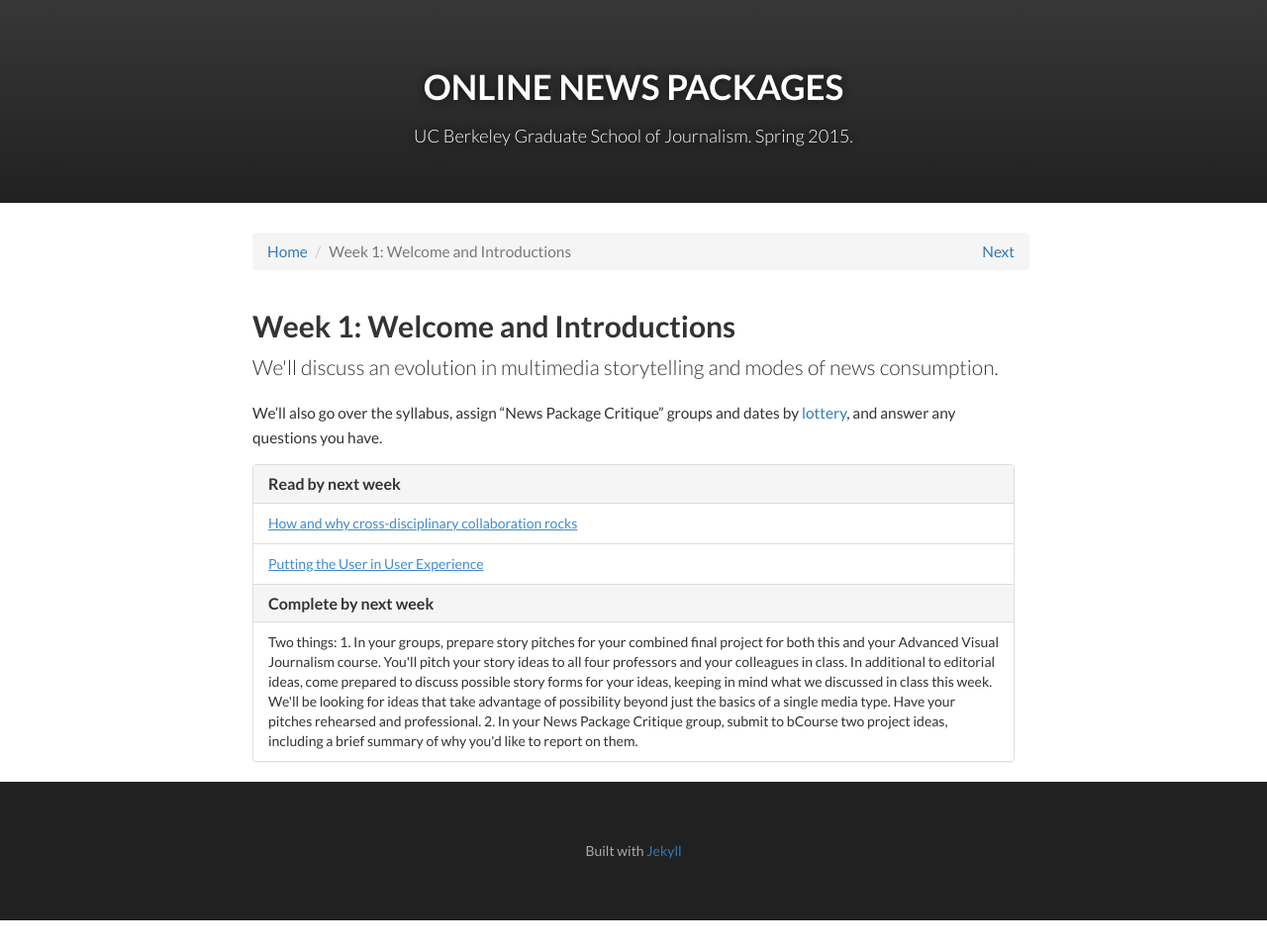
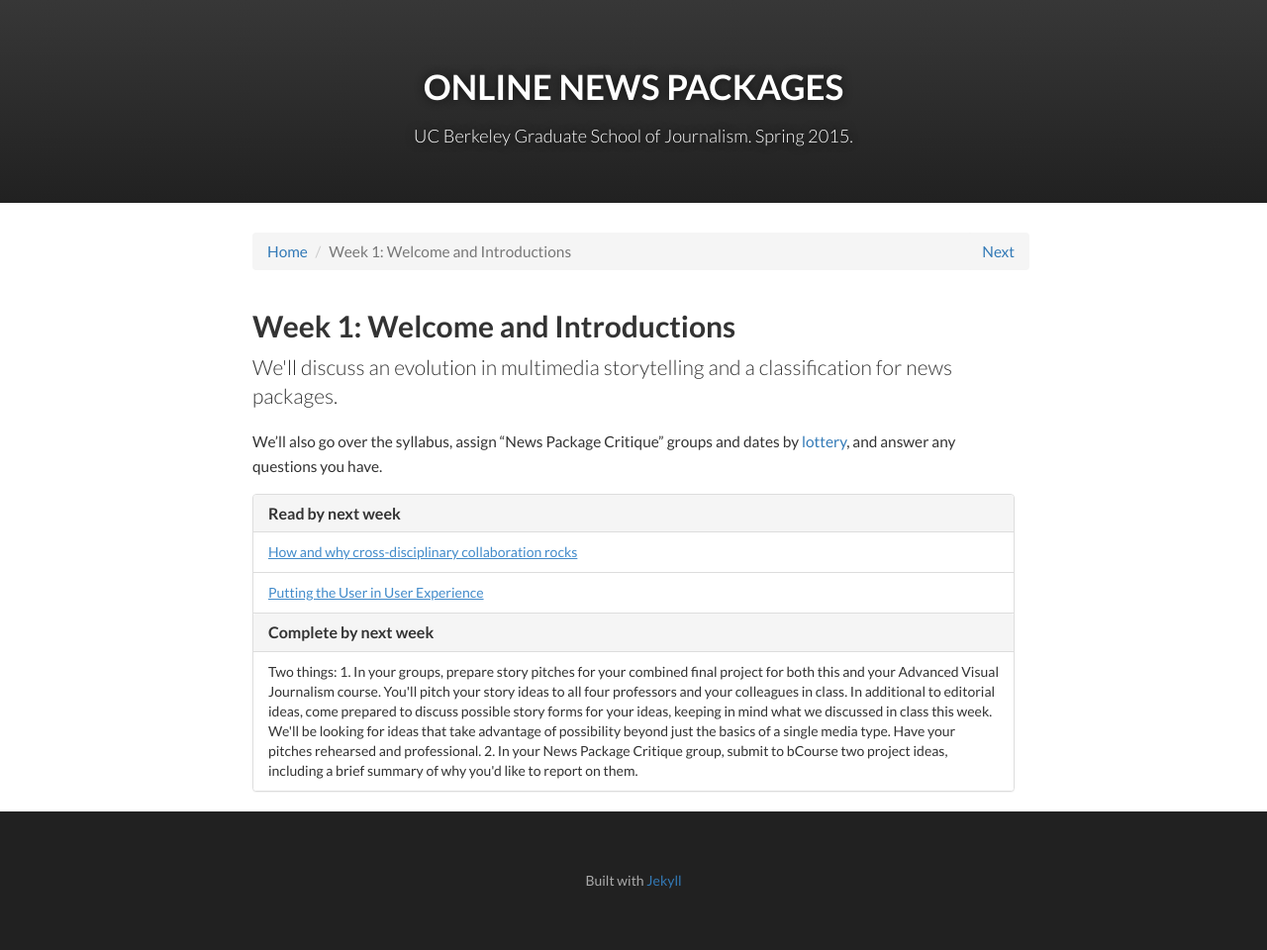
Before and after one commit to ucbsoj/15sp-onlinenewspackages, a Jekyll site: the page built from _lessons/week1.md, in a window 1280 px wide. Shown: the whole page at 99% size. Built offline with Jekyll 4.4.1, drawn with Linux system fonts in a browser that asks for light colours; Markdown is read by kramdown in place of the engine named in the settings; before the commit the page ends 930 px from its top, so only the background shows below that.

Commit message:
Adjustment to first class description.

```diff
--- a/_lessons/week1.md
+++ b/_lessons/week1.md
@@ -2,7 +2,7 @@
 layout: page
 title:  "Welcome and Introductions"
 name: "Week 1"
-description: "We'll discuss an evolution in multimedia storytelling and modes of news consumption."
+description: "We'll discuss an evolution in multimedia storytelling and a classification for news packages."
 date: 2015-01-26
 next: week2
 previous:
```
